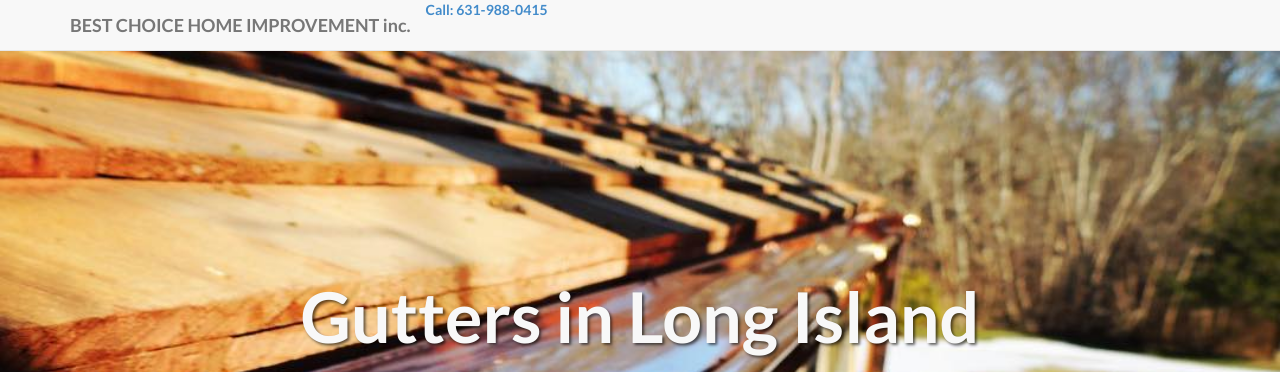
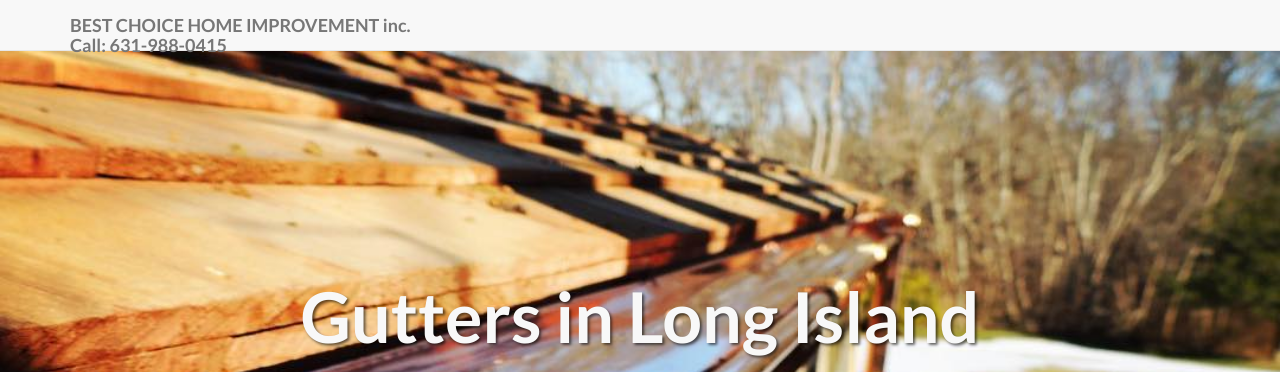
Before and after one commit to SalavatSM/SalavatSM.github.io, a plain HTML site: page index.html in a window 1280 px wide. Shown: the top 372 px of the page. Drawn offline with Linux system fonts and the light colour scheme.

Commit message:
Update index.html

```diff
--- a/index.html
+++ b/index.html
@@ -38,7 +38,7 @@
         <div class="container">
             <!-- Brand and toggle get grouped for better mobile display -->
             <div class="navbar-header">
-                <a class="navbar-brand" href="#">BEST CHOICE HOME IMPROVEMENT inc.<br> <a href="tel:+16319880415">Call: 631-988-0415</a> </a><br>
+                <a class="navbar-brand" href="#">BEST CHOICE HOME IMPROVEMENT inc.<br>Call: 631-988-0415</a><br>
             </div>
 <!--             <div id="number" class="phone mobile text num" style="color:#ffe100; text-align: center">
                     <a href="tel:+16319880415">Call: 631-988-0415</a>
```
